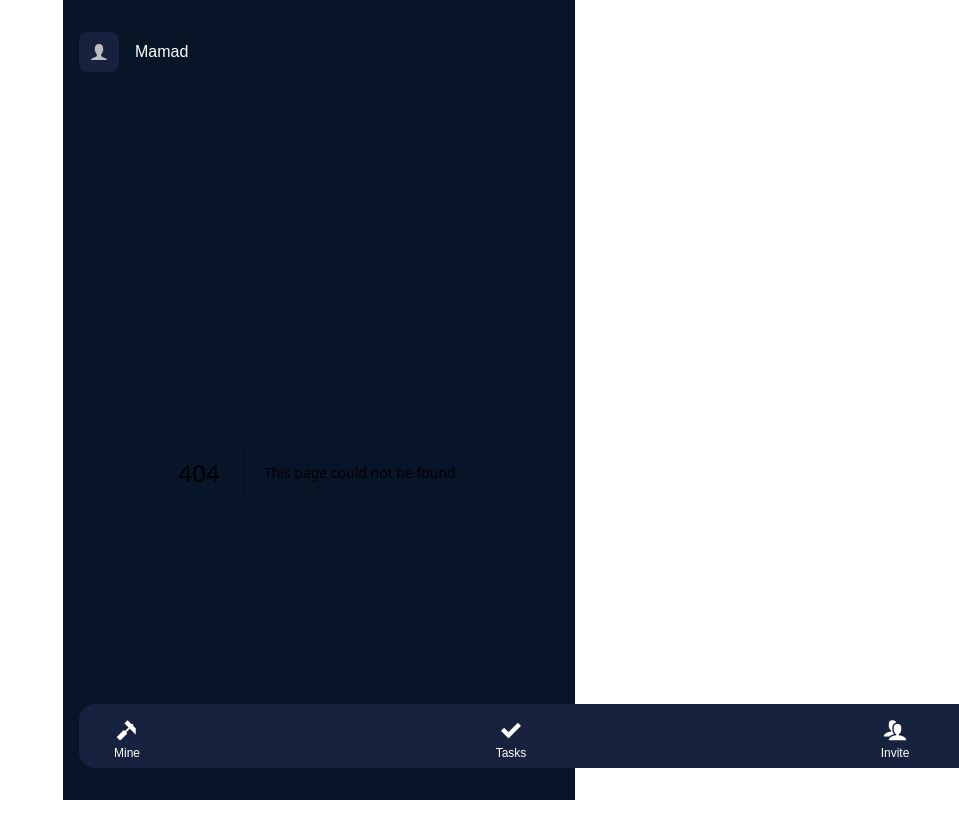
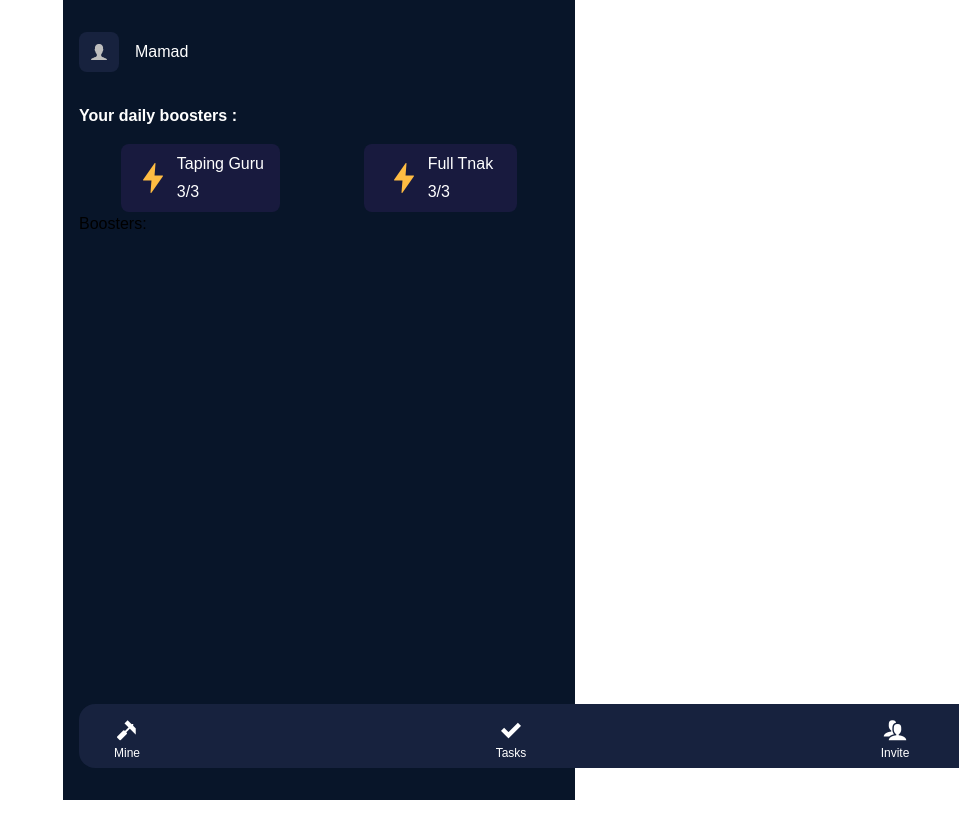
Before and after one commit to Parisa-Sp/fox-swap, a Next.js app: page /boost in a window 1280 px wide. Before the commit this address had no page. Shown: the top 838 px of the page, without its empty margins (321-1280 px from the left). After the commit the page ends 800 px from the top, so only its background shows below. Built offline with nearby package versions, Linux system fonts and the light colour scheme; a web font is replaced by a local one.

Commit message:
feat: add boost

```diff
--- a/src/components/Home/ScoreBar.tsx
+++ b/src/components/Home/ScoreBar.tsx
@@ -33,7 +33,7 @@ export default function ScoreBar(props: Props) {
         </div>
       </div>
 
-      <Link href={"/about"}>
+      <Link href={"/boost"}>
         <div
           style={{
             color: "#17223E",
--- /dev/null
+++ b/src/pages/boost.tsx
@@ -0,0 +1,68 @@
+import Image from "next/image";
+
+export default function Boost() {
+  return (
+    <>
+      <div style={{ color: "white", fontWeight: "bold", marginTop: "32px" }}>
+        Your daily boosters :
+      </div>
+      <div
+        style={{
+          display: "flex",
+          justifyContent: "space-around",
+          marginTop: "16px",
+        }}
+      >
+        <div
+          style={{
+            display: "flex",
+            gap: "8px",
+            padding: "8px 16px",
+            alignItems: "center",
+            backgroundColor: "#181A3E",
+            borderRadius: "8px",
+          }}
+        >
+          <Image src={"/flash.png"} alt={"coin"} width={32} height={32} />
+          <div
+            style={{
+              display: "flex",
+              flexDirection: "column",
+              gap: "4px",
+              color: "white",
+            }}
+          >
+            <div>Taping Guru</div>
+            <div>3/3</div>
+          </div>
+        </div>
+
+        <div
+          style={{
+            display: "flex",
+            gap: "8px",
+            padding: "8px 24px",
+            alignItems: "center",
+            backgroundColor: "#181A3E",
+            borderRadius: "8px",
+          }}
+        >
+          <Image src={"/flash.png"} alt={"coin"} width={32} height={32} />
+          <div
+            style={{
+              display: "flex",
+              flexDirection: "column",
+              gap: "4px",
+              color: "white",
+            }}
+          >
+            <div>Full Tnak</div>
+            <div>3/3</div>
+          </div>
+        </div>
+      </div>
+
+      <div>Boosters:</div>
+    </>
+  );
+}
```
